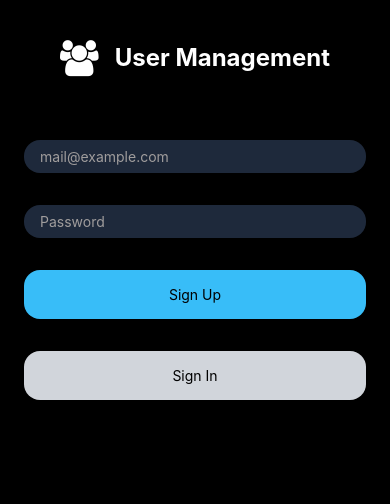
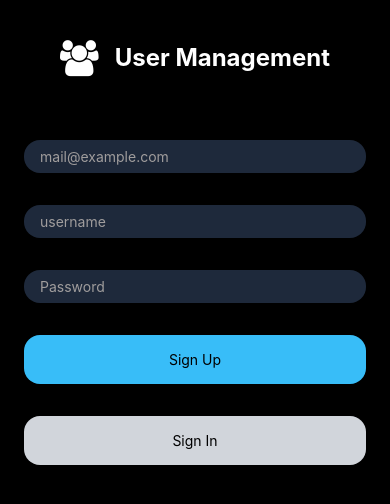
Before and after one commit to AtanasovCode/usermanagement, a React Native app: screen / in a window 390 px wide. Shown: the top 504 px of the page. Built offline with nearby package versions, Linux system fonts and the light colour scheme.

Commit message:
styled account page && created sign out function

```diff
--- a/components/Account.jsx
+++ b/components/Account.jsx
@@ -76,15 +76,34 @@ const Account = ({ session }) => {
         }
     }
 
+    async function signOut() {
+        const { error } = await supabase.auth.signOut()
+    }
+
+
     return (
         <View className="flex-1 bg-black">
             <StatusBar style="light" />
-            <View className="flex-row gap-4 items-center justify-center mb-8">
+            <View className="flex-row gap-4 items-center justify-center mb-12">
                 <FontAwesome name="user" size={36} color="white" />
                 <Text className="font-bold text-2xl text-white text-center">Profile</Text>
             </View>
-            <View className="items-center justify-center">
-                <Text className="text-white font-bold text-xl mb-6">{session?.user?.email}</Text>
+            <View className="items-center justify-between flex-row mx-8 mb-6">
+                <Text className="text-lg text-gray-300 font-light text-left">e-mail:</Text>
+                <Text className="text-white text-lg">{session?.user?.email}</Text>
+            </View>
+            <View className="items-center justify-between flex-row mx-8 mb-6">
+                <Text className="text-lg text-gray-300 font-light text-left">username:</Text>
+                <Text className="text-white text-lg">{session?.user?.email}</Text>
+            </View>
+            <View className="items-center justify-between flex-row mx-8">
+                <Text className="text-lg text-gray-300 font-light text-left">description:</Text>
+                <Text className="text-white text-lg">{session?.user?.email}</Text>
+            </View>
+            <View className="absolute bottom-16 left-0 right-0 items-center justify-center">
+                <TouchableOpacity className="bg-sky-600 w-[70%] p-5 rounded-xl items-center justify-center">
+                    <Text className="text-white">Sign Out</Text>
+                </TouchableOpacity>
             </View>
         </View>
     );
--- a/components/Auth.jsx
+++ b/components/Auth.jsx
@@ -71,6 +71,18 @@ const Auth = () => {
             </View>
             <View className="mx-6 mb-8">
                 <TextInput
+                    placeholder="username"
+                    placeholderTextColor="#a09d9d"
+                    className="bg-slate-800 text-white px-4 py-2 rounded-2xl"
+                    keyboardType="email-address"
+                    value={email}
+                    onChangeText={(value) => {
+                        setEmail(value)
+                    }}
+                />
+            </View>
+            <View className="mx-6 mb-8">
+                <TextInput
                     placeholder="Password"
                     placeholderTextColor="#a09d9d"
                     className="bg-slate-800 px-4 py-2 rounded-2xl text-white"
```
